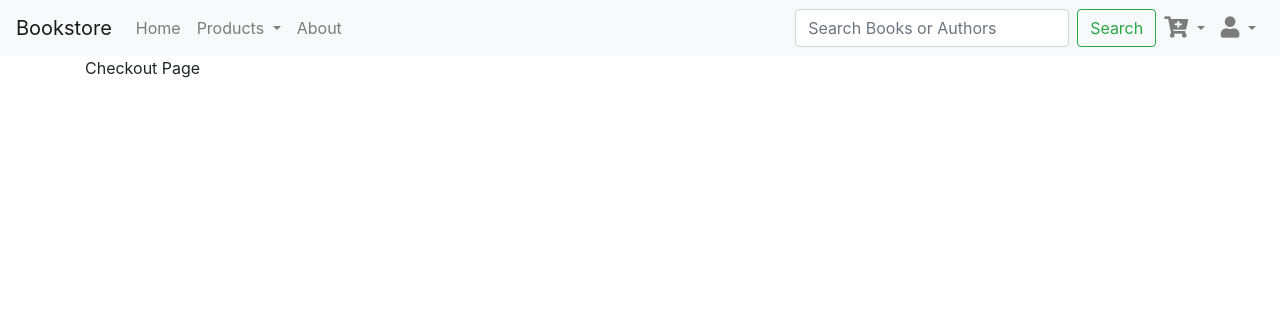
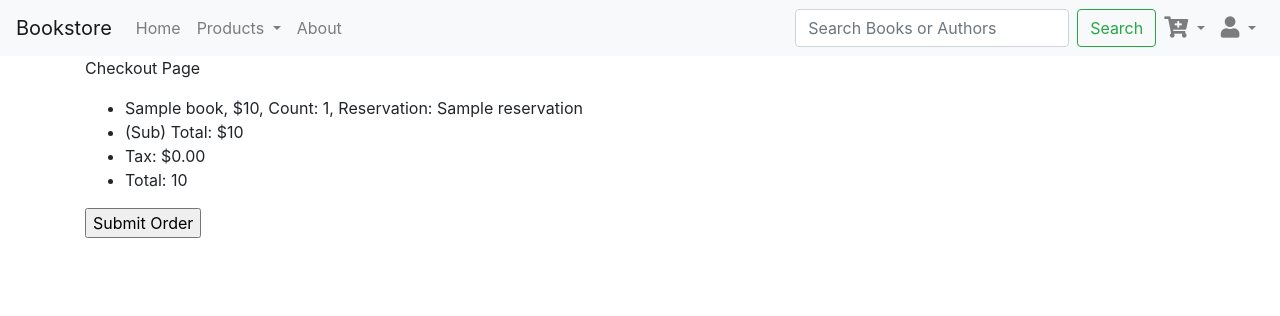
Before and after one commit to dsluo-archive/BookStore, a Django app: template templates/checkout.html in a window 1280 px wide. Shown: the top 316 px of the page. Run offline with Django 3.2, Linux system fonts and the light colour scheme; the template is opened without the code that fills it: most values are stand-ins (such as "Sample title", 1, 10 or a date in 2020); some libraries are stand-ins or nearby versions.

Commit message:
Added braintree jquery, braintree form, and basic cart summary

```diff
--- a/templates/checkout.html
+++ b/templates/checkout.html
@@ -1,8 +1,33 @@
 {% extends "base.html" %}
+{% load unit_price %}
+{% load total_price %}
+
+    {% block jquery %}
+        <script>
+        var clientToken = "{{ client_token }}";
+
+        braintree.setup(clientToken, "dropin", {
+          container: "payment-form"
+        });
+        </script>
+    {% endblock jquery %}
 
 {% block main_content %}
 
     <!-- send user instance as object, populate the page with it -->
     <p> Checkout Page</p>
+    <ul>
+        {% for item in cart %}
+                <li>{{ item.book }}, ${% unit_price item.count item.price %}, Count: {{ item.count }}, Reservation: {{ item.reservation }}</li>
+        {% endfor %}
+        <li>(Sub) Total: ${% total_price cart %}</li>
+        <li>Tax: $0.00</li>
+        <li>Total: {% total_price cart %}</li>
+    </ul>
+
+    <form id="checkout" method="post" action="submit/"> {% csrf_token %}
+        <div id="payment-form"></div>
+        <input type="submit" value="Submit Order">
+    </form>
 
 {% endblock main_content %}
```
